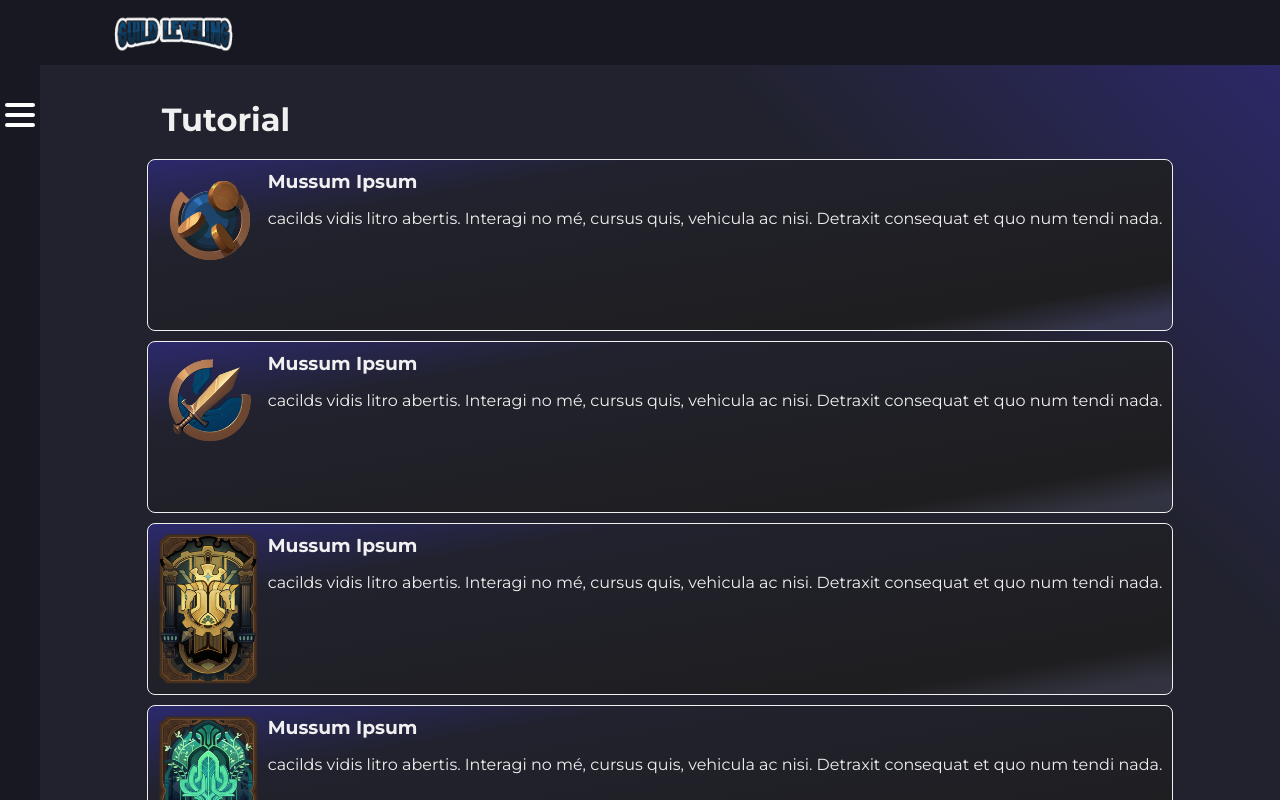
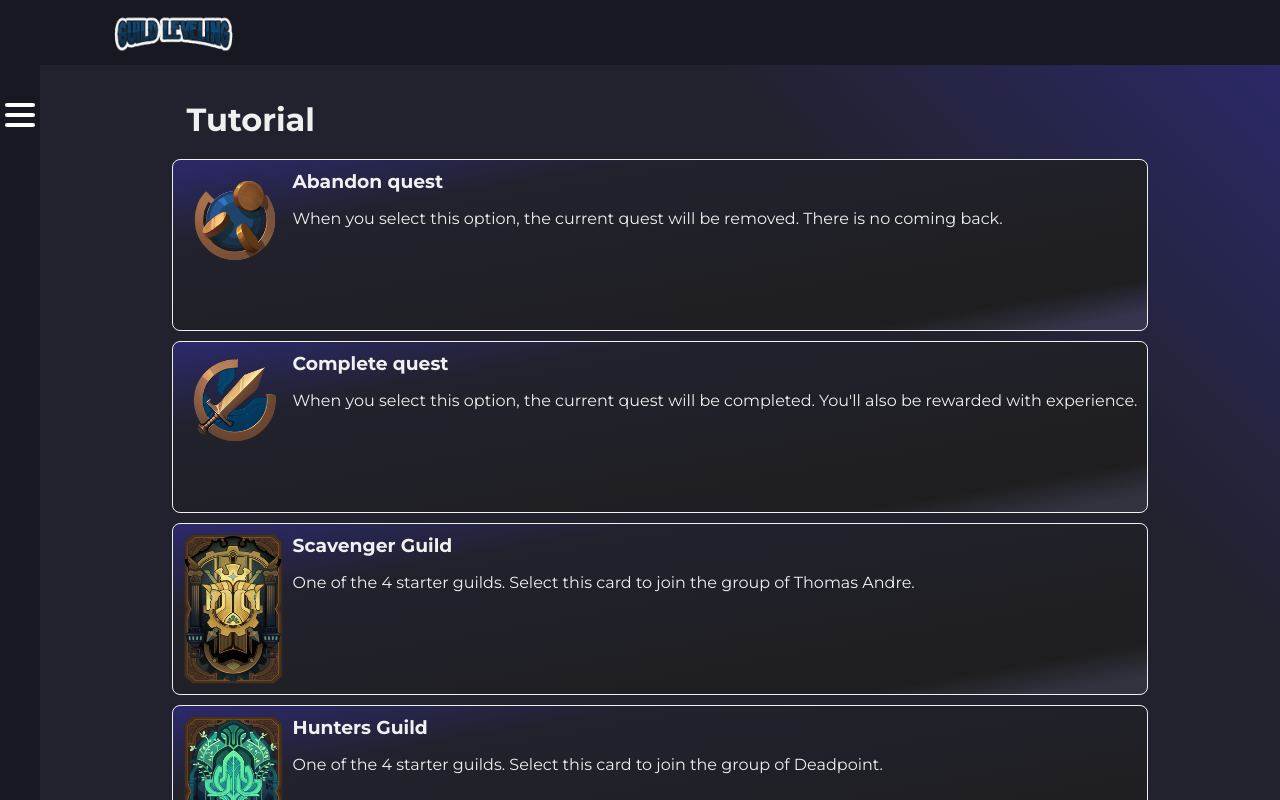
Before and after one commit to PauloThor/Guild-Leveling, a React (Create React App) app: page /tutorial in a window 1280 px wide. Shown: the top 800 px of the page. Built offline with nearby package versions, Linux system fonts and the light colour scheme; sample sign-in values are in the browser's storage.

Commit message:
add tutorial database

```diff
--- a/src/components/Tutorial/itens.js
+++ b/src/components/Tutorial/itens.js
@@ -1,41 +1,47 @@
-import circle from '../../assets/circle.png';
-import sword from '../../assets/sword.png';
-import guild1 from '../../assets/guild1.png';
-import guild2 from '../../assets/guild2.png';
-import guild3 from '../../assets/guild3.png';
-import guild4 from '../../assets/guild4.png';
+import circle from "../../assets/circle.png";
+import sword from "../../assets/sword.png";
+import guild1 from "../../assets/guild1.png";
+import guild2 from "../../assets/guild2.png";
+import guild3 from "../../assets/guild3.png";
+import guild4 from "../../assets/guild4.png";
 
 const itens = [
   {
     img_url: circle,
-		title: 'Mussum Ipsum',
-		description: 'cacilds vidis litro abertis. Interagi no mé, cursus quis, vehicula ac nisi. Detraxit consequat et quo num tendi nada.'
+    title: "Abandon quest",
+    description:
+      "When you select this option, the current quest will be removed. There is no coming back.",
   },
   {
     img_url: sword,
-		title: 'Mussum Ipsum',
-		description: 'cacilds vidis litro abertis. Interagi no mé, cursus quis, vehicula ac nisi. Detraxit consequat et quo num tendi nada.'
+    title: "Complete quest",
+    description:
+      "When you select this option, the current quest will be completed. You'll also be rewarded with experience.",
   },
   {
     img_url: guild1,
-		title: 'Mussum Ipsum',
-		description: 'cacilds vidis litro abertis. Interagi no mé, cursus quis, vehicula ac nisi. Detraxit consequat et quo num tendi nada.'
+    title: "Scavenger Guild",
+    description:
+      "One of the 4 starter guilds. Select this card to join the group of Thomas Andre.",
   },
   {
     img_url: guild2,
-		title: 'Mussum Ipsum',
-		description: 'cacilds vidis litro abertis. Interagi no mé, cursus quis, vehicula ac nisi. Detraxit consequat et quo num tendi nada.'
+    title: "Hunters Guild",
+    description:
+      "One of the 4 starter guilds. Select this card to join the group of Deadpoint.",
   },
   {
     img_url: guild3,
-		title: 'Mussum Ipsum',
-		description: 'cacilds vidis litro abertis. Interagi no mé, cursus quis, vehicula ac nisi. Detraxit consequat et quo num tendi nada.'
+    title: "Fame Guild",
+    description:
+      "One of the 4 starter guilds. Select this card to join the group of Warlight.",
   },
   {
     img_url: guild4,
-		title: 'Mussum Ipsum',
-		description: 'cacilds vidis litro abertis. Interagi no mé, cursus quis, vehicula ac nisi. Detraxit consequat et quo num tendi nada.'
-	}
+    title: "Ahjin Guild",
+    description:
+      "One of the 4 starter guilds. Select this card to join the group of Sung Jin Woo.",
+  },
 ];
 
 export default itens;
--- a/src/components/Tutorial/styles.js
+++ b/src/components/Tutorial/styles.js
@@ -1,11 +1,12 @@
-import styled from 'styled-components';
+import styled from "styled-components";
 
 export const StyledDiv = styled.div`
-	text-align: left;
-	color: var(--white);
-	font-family: var(--font);
+  text-align: left;
+  color: var(--white);
+  font-family: var(--font);
+  overflow-x: hidden;
 
-	h1{
-		margin: 0 25px 20px;
-	}
+  h1 {
+    margin: 0 25px 20px;
+  }
 `;
--- a/src/styles/global.js
+++ b/src/styles/global.js
@@ -56,5 +56,6 @@ export default createGlobalStyle`
     body {
         max-width: 100%;
         overflow-x: hidden;
+        position: relative;
     }
 `;
```
Also changed, not shown: src/components/Tutorial/index.jsx (+13 -15 lines). Lines whose indentation alone changed are shown as unchanged.
